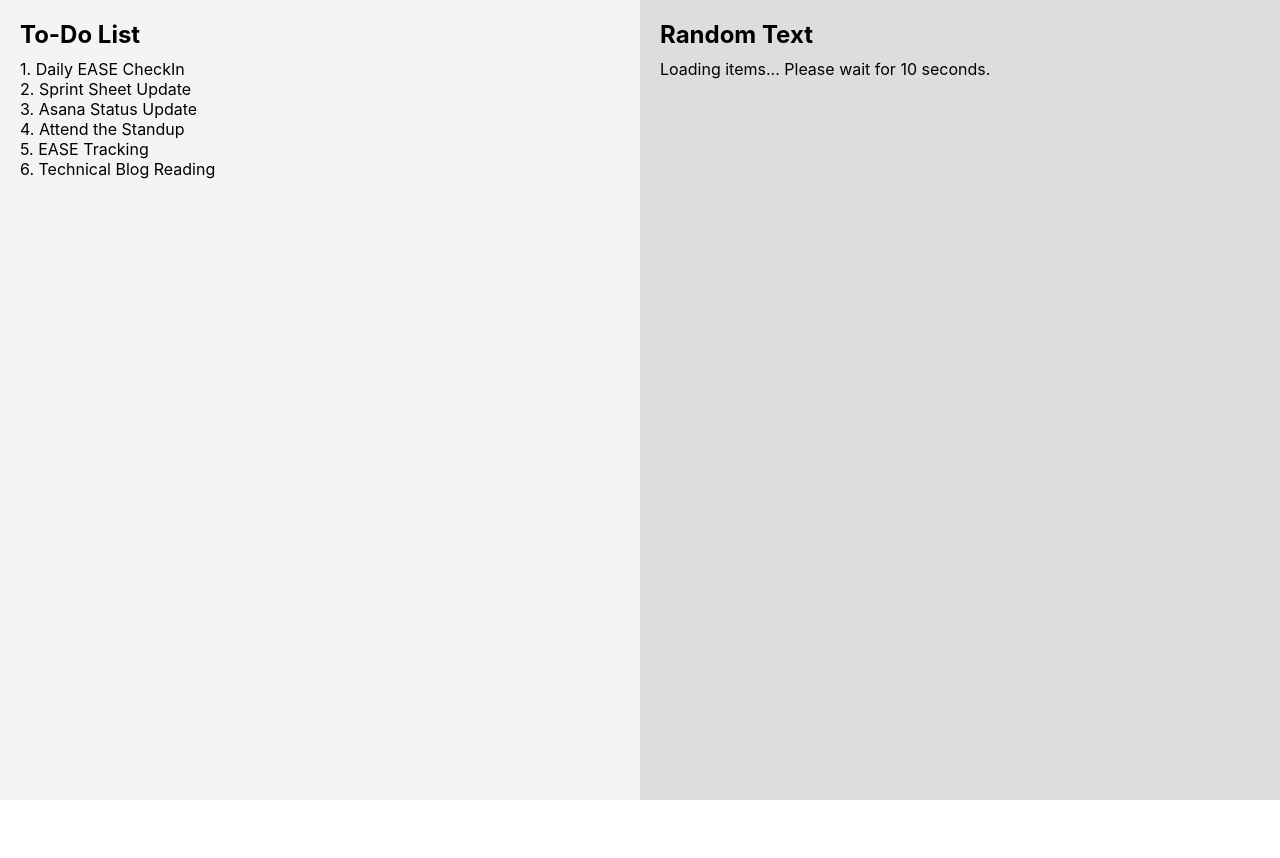
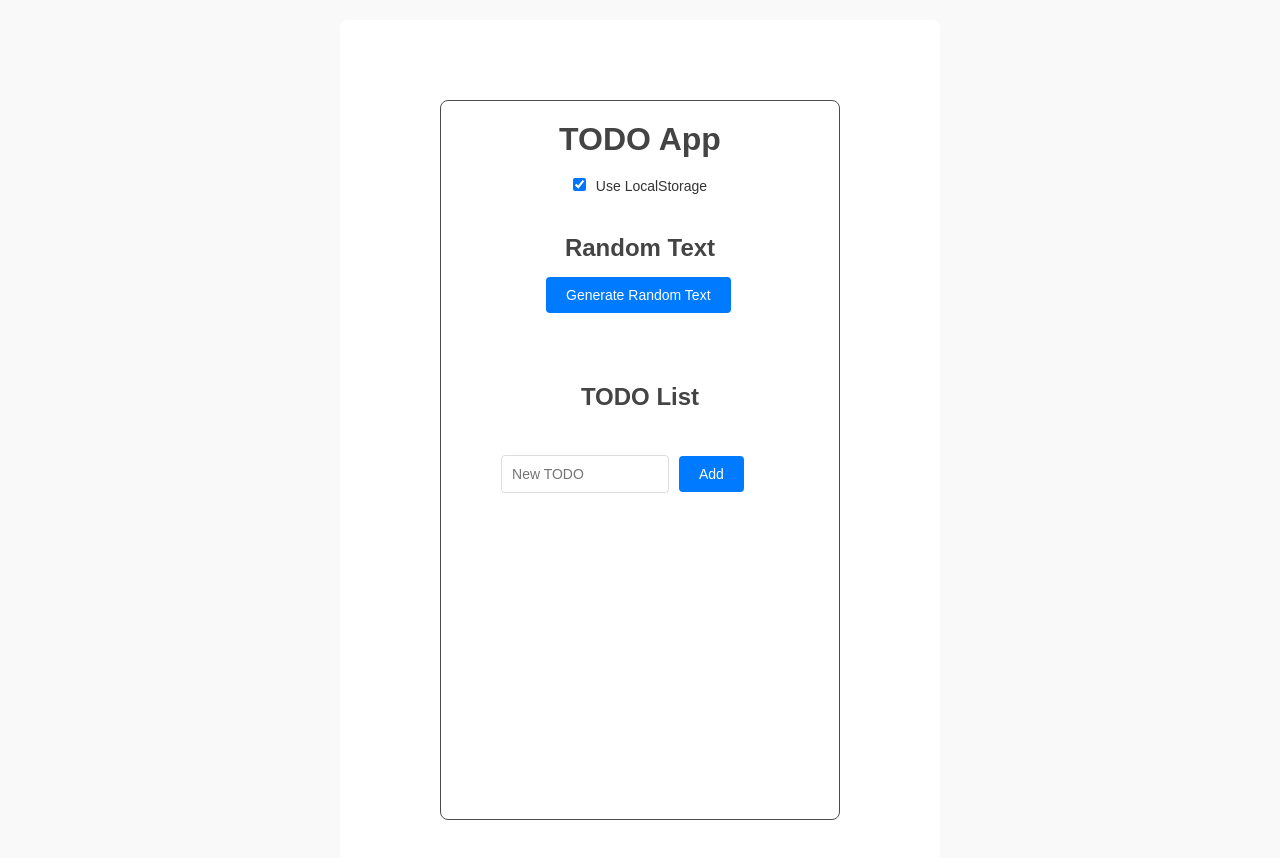
Before and after one commit to js882018/react_training, a React (Create React App) app: page / in a window 1280 px wide. Shown: the top 858 px of the page. Before the commit the page ends 800 px from the top, so only its background shows below. Built offline with nearby package versions, Linux system fonts and the light colour scheme.

Commit message:
Assignment-3

```diff
--- a/src/App.js
+++ b/src/App.js
@@ -1,14 +1,10 @@
-// import {Component1} from './Component1';
-// import {Component2} from './Component2';
-
-import Randomtexts from "./Components/Randomtexts";
-import Todo from "./Components/Todo";
+import ParentComponent from "./Components/ParentComponent";
+import './style.css';
 
 export function App() {
   return (
     <div className="container">
-      <Todo/>
-      <Randomtexts/>
+      <ParentComponent/>
     </div>
   )
 }
--- /dev/null
+++ b/src/Components/ParentComponent.js
@@ -0,0 +1,90 @@
+import { Component } from "react";
+import Todo from "./Todo";
+import RandomText from "./Randomtexts";
+
+class ParentComponent extends Component {
+    constructor(props) {
+        super(props);
+        this.state = {
+            todos: [],
+            randomText: "",
+            useLocalStorage: true,
+        };
+    }
+
+    componentDidMount() {
+        const storage = this.state.useLocalStorage ? localStorage : sessionStorage;
+        const savedTodos = JSON.parse(storage.getItem("todos")) || [];
+        this.setState({ todos: savedTodos });
+    }
+
+    handleAddTodo = (todo) => {
+        const updatedTodos = [...this.state.todos, todo];
+        this.setState({ todos: updatedTodos }, this.updateStorage);
+    };
+
+    handleDeleteTodo = (index) => {
+        const updatedTodos = [...this.state.todos];
+        updatedTodos.splice(index, 1);
+        this.setState({ todos: updatedTodos }, this.updateStorage);
+    };
+
+    handleEditTodo = (index, updatedText) => {
+        const updatedTodos = [...this.state.todos];
+        updatedTodos[index] = updatedText;
+        this.setState({ todos: updatedTodos }, this.updateStorage);
+    };
+
+    updateStorage = () => {
+        const storage = this.state.useLocalStorage ? localStorage : sessionStorage;
+        storage.setItem("todos", JSON.stringify(this.state.todos));
+    };
+
+    toggleStorage = () => {
+        const newStoragePreference = !this.state.useLocalStorage;
+        const currentTodos = [...this.state.todos];
+
+        // Clear current storage and move todos to the new storage
+        localStorage.removeItem("todos");
+        sessionStorage.removeItem("todos");
+
+        const newStorage = newStoragePreference ? localStorage : sessionStorage;
+        newStorage.setItem("todos", JSON.stringify(currentTodos));
+
+        this.setState({ useLocalStorage: newStoragePreference });
+    };
+
+    generateRandomText = () => {
+        const randomText = Math.random().toString(36).substring(2, 15);
+        this.setState({ randomText });
+    };
+
+    render() {
+        return (
+            <div className="parent-container">
+                <h1>TODO App</h1>
+                <label>
+                    <input className="storage"
+                        type="checkbox"
+                        checked={this.state.useLocalStorage}
+                        onChange={this.toggleStorage}
+                    />
+                    Use LocalStorage
+                </label>
+                <RandomText
+                    randomText={this.state.randomText}
+                    onGenerateText={this.generateRandomText}
+                />
+                <Todo
+                    todos={this.state.todos}
+                    onAddTodo={this.handleAddTodo}
+                    onDeleteTodo={this.handleDeleteTodo}
+                    onEditTodo={this.handleEditTodo}
+                />
+            </div>
+        );
+    }
+
+}
+
+export default ParentComponent;
--- a/src/Components/Randomtexts.js
+++ b/src/Components/Randomtexts.js
@@ -1,53 +1,16 @@
 import { Component } from "react";
 
 class Randomtexts extends Component {
-    constructor(props) {
-        super(props)
-        this.state = {
-            randomTexts: [], // Initial empty state
-            isLoaded: false,
-        };
-    }
+    render() {
+        const { randomText, onGenerateText } = this.props;
 
-    componentDidMount() {
-        setTimeout(() => {
-            const texts = [];
-            for (let i = 0; i < 6; i++) {
-                texts.push(this.generateRandomText());
-            }
-            this.setState({ randomTexts: texts, isLoaded: true });
-        }, 10000);
-    }
-
-    generateRandomText(min = 8, max = 64) {
-        const char = 'ABCDEFGHIJKLMNOPQRSTUVWXYZabcdefghijklmnopqrstuvwxyz0123456789';
-        const rmLength = Math.floor(Math.random() * (max - min + 1)) + min;
-        let result = '';
-
-        for (let i = 0; i < rmLength; i++) {
-            const rmIndex = Math.floor(Math.random() * char.length);
-            result += char[rmIndex];
-        }
-        return result;
-    }
-
-    getRandomTextData() {
-        return this.state.randomTexts.map((data, index) => {
-            return <p key={index}>{index + 1}. {data}</p>
-        })
-    }
-
-    render() {
         return (
-            <div className="right">
+            <div>
                 <h2>Random Text</h2>
-                {!this.state.isLoaded ? (
-                    <p>Loading items... Please wait for 10 seconds.</p>
-                ) : (
-                    <div>{this.getRandomTextData()}</div>
-                )}
+                <button onClick={onGenerateText} className="random-txt">Generate Random Text</button>
+                <p>{randomText}</p>
             </div>
-        )
+        );
     }
 
 }
--- a/src/Components/Todo.js
+++ b/src/Components/Todo.js
@@ -3,56 +3,52 @@ import { Component } from "react";
 class Todo extends Component {
     constructor(props) {
         super(props)
-        this.state = {
-            title: "To-Do List", todos: [], // Initial empty state
-        };
+        this.state = { newTodo: "" };
     }
 
-    componentDidMount() {
-        const toDoListData = [
-            {
-                id: 1,
-                name: 'Daily EASE CheckIn'
-            },
-            {
-                id: 2,
-                name: 'Sprint Sheet Update'
-            },
-            {
-                id: 3,
-                name: 'Asana Status Update'
-            },
-            {
-                id: 4,
-                name: 'Attend the Standup'
-            },
-            {
-                id: 5,
-                name: 'EASE Tracking'
-            },
-            {
-                id: 6,
-                name: 'Technical Blog Reading'
-            }
-        ];
-        this.setState({ todos: toDoListData });
-    }
+    handleInputChange = (e) => {
+        this.setState({ newTodo: e.target.value });
+    };
 
-    getToDoData() {
-        return this.state.todos.map((data) => {
-            return <p key={data.id}>{data.id}. {data.name}</p>
-        })
-    }
+    handleAddTodo = () => {
+        if (this.state.newTodo.trim() !== "") {
+            this.props.onAddTodo(this.state.newTodo);
+            this.setState({ newTodo: "" });
+        }
+    };
 
     render() {
+        const { todos, onDeleteTodo, onEditTodo } = this.props;
         return (
-            <>
-                <div className="left">
-                    <h2>{this.state.title}</h2>
-                    <div>{this.getToDoData()}</div>
+            <div>
+                <h2>TODO List</h2>
+                <div>
+                    <input
+                        type="text"
+                        value={this.state.newTodo}
+                        onChange={this.handleInputChange}
+                        placeholder="New TODO"
+                    />
+                    <button onClick={this.handleAddTodo}>Add</button>
                 </div>
-            </>
-        )
+                <ul>
+                    {todos.map((todo, index) => (
+                        <li key={index}>
+                            <span>{todo}</span>
+                            <button onClick={() => onDeleteTodo(index)}>Delete</button>
+                            <button
+                                onClick={() => {
+                                    const updatedText = prompt("Edit TODO:", todo);
+                                    if (updatedText)
+                                        onEditTodo(index, updatedText);
+                                }}>
+                                Edit
+                            </button>
+                        </li>
+                    ))}
+                </ul>
+            </div>
+        );
     }
 }
 
--- /dev/null
+++ b/src/style.css
@@ -0,0 +1,132 @@
+/* General Styles */
+body {
+    font-family: Arial, sans-serif;
+    margin: 0;
+    padding: 0;
+    background-color: #f9f9f9;
+    color: #333;
+  }
+
+  h1, h2 {
+    text-align: center;
+    color: #444;
+  }
+
+  /* Container Styling */
+  div {
+    max-width: 600px;
+    margin: 20px auto;
+    background: #ffffff;
+    border-radius: 8px;
+    padding: 20px;
+  }
+
+  div.parent-container{
+    border: 1px solid rgb(76, 73, 73);
+  }
+
+  /* Random Text Section */
+  button {
+    background-color: #007bff;
+    color: #ffffff;
+    border: none;
+    padding: 10px 20px;
+    border-radius: 4px;
+    cursor: pointer;
+    font-size: 14px;
+  }
+
+  button.random-txt{
+    margin-left: 65px;
+  }
+
+  input.storage{
+    margin-top: 20px;
+  }
+
+  button:hover {
+    background-color: #0056b3;
+  }
+
+  p {
+    font-size: 16px;
+    margin-top: 10px;
+    text-align: center;
+    font-style: italic;
+    color: #555;
+  }
+
+  /* TODO Input Section */
+  input[type="text"] {
+    width: calc(100% - 110px);
+    padding: 10px;
+    margin-right: 10px;
+    border: 1px solid #ddd;
+    border-radius: 4px;
+    font-size: 14px;
+  }
+
+  input[type="text"]:focus {
+    border-color: #007bff;
+    outline: none;
+  }
+
+  button {
+    margin-top: 5px;
+  }
+
+  /* TODO List Section */
+  ul {
+    list-style-type: none;
+    padding: 0;
+  }
+
+  li {
+    display: flex;
+    justify-content: space-between;
+    align-items: center;
+    padding: 10px;
+    border-bottom: 1px solid #eee;
+    font-size: 14px;
+  }
+
+  li:last-child {
+    border-bottom: none;
+  }
+
+  li span {
+    flex: 1;
+    margin-right: 10px;
+  }
+
+  li button {
+    margin-left: 5px;
+  }
+
+  li button:first-child {
+    background-color: #28a745;
+  }
+
+  li button:first-child:hover {
+    background-color: #218838;
+  }
+
+  li button:last-child {
+    background-color: #dc3545;
+  }
+
+  li button:last-child:hover {
+    background-color: #c82333;
+  }
+
+  /* Checkbox Section */
+  label {
+    display: block;
+    margin-bottom: 20px;
+    font-size: 14px;
+    text-align: center;
+  }
+
+  input[type="checkbox"] {
+    margin-right: 10px;
+  }
```
Also changed, not shown: src/Component1.js (deleted, +0 -43 lines), src/Component2.js (deleted, +0 -35 lines).
